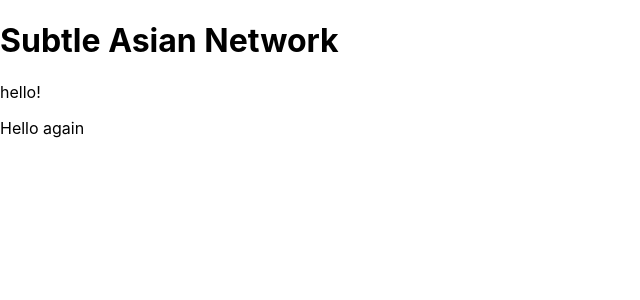
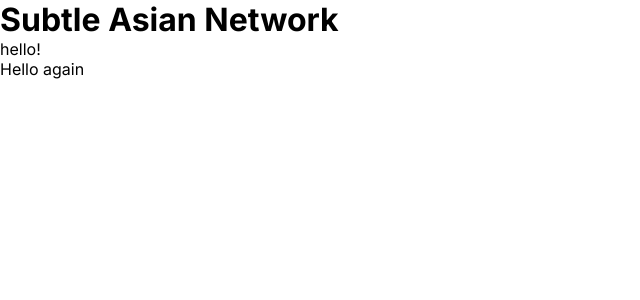
Before and after one commit to aibarrola/SubtleAsianNetwork, a React (Create React App) app: page / in a window 1280 px wide. Shown: the top 300 px of the page, without its empty margins (0-640 px from the left). Built offline with nearby package versions, Linux system fonts and the light colour scheme.

Commit message:
add css var and flex rules

```diff
--- a/src/index.css
+++ b/src/index.css
@@ -1,13 +1,24 @@
-body {
+/* Google Font "Inter" */
+/* This was the font that was used in the design, we could change it later */
+@import url('https://fonts.googleapis.com/css2?family=Inter:wght@400;600;700;900&display=swap');
+
+/* Affects all elements of html */
+*, *::before, *::after {
+  box-sizing: border-box;
+  padding: 0;
   margin: 0;
-  font-family: -apple-system, BlinkMacSystemFont, 'Segoe UI', 'Roboto', 'Oxygen',
-    'Ubuntu', 'Cantarell', 'Fira Sans', 'Droid Sans', 'Helvetica Neue',
-    sans-serif;
-  -webkit-font-smoothing: antialiased;
-  -moz-osx-font-smoothing: grayscale;
+  font-family: 'Inter', sans-serif;
 }
 
-code {
-  font-family: source-code-pro, Menlo, Monaco, Consolas, 'Courier New',
-    monospace;
+/* CSS Varibles for color */
+/* Feel free to change the variable names, just message the chat if you do */
+:root {
+  --main-color: #C15F77;
+  --accent-color: #F1607F;
+  --btn-hover-color: #fa305c;
 }
+
+.flex-column {
+  display: flex;
+  flex-direction: column;
+}
```
